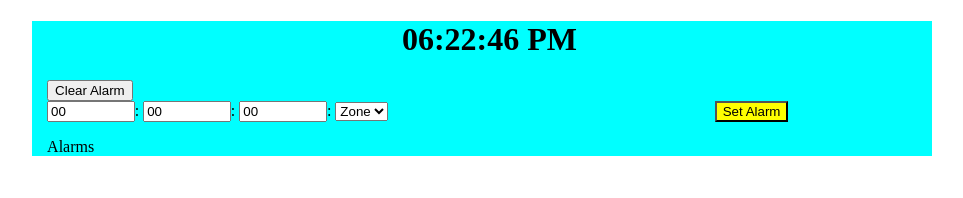
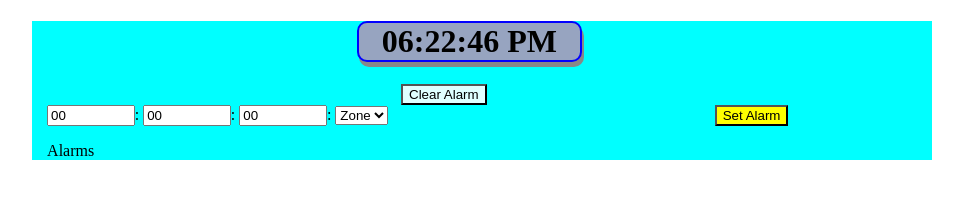
Before and after one commit to mkgithubproject/setAlarmUsingJS, a plain HTML site: page index.html in a window 1280 px wide. Shown: the whole page, without its empty margins (158-1121 px from the left). Drawn offline with Linux system fonts and the light colour scheme.

Commit message:
Update style.css

```diff
--- a/style.css
+++ b/style.css
@@ -22,9 +22,6 @@
     background-color: yellow;
 
 }
-.show_alarms{
-    background-color: ;
-}
 .showAlaram{
   display: inline;
   width: 50%;
@@ -40,3 +37,15 @@
     padding: 0px;
     list-style-type: none;
 }
+#clock{
+    background-color: rgb(151, 164, 192);
+    width: 25%;
+    margin-left: 35%;
+    border: 2px solid blue;
+    border-radius: 10px;
+    box-shadow: 2px 5px #888888;
+}
+#clearAlarm{
+    margin-left: 40%;
+    background-color: lightcyan;
+}
```
